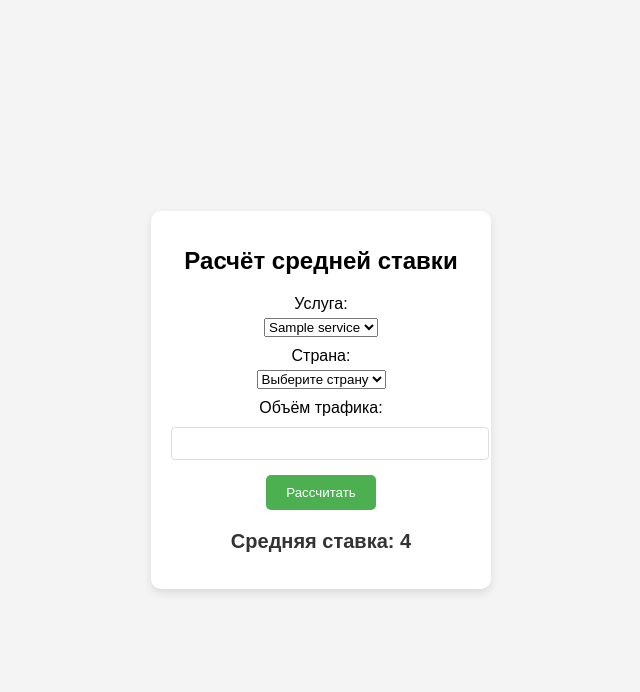
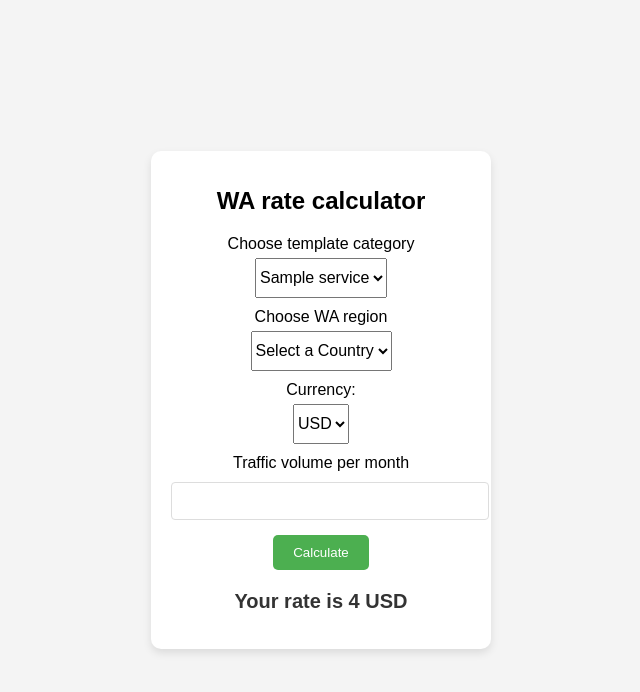
Before and after one commit to FelixSpiritus/Ratescalc, a Flask app: template templates/index.html in a window 1280 px wide. Shown: the top 692 px of the page, without its empty margins (319-959 px from the left). Run offline with Flask 3, Linux system fonts and the light colour scheme; the template is opened without the code that fills it: most values are stand-ins (such as "Sample title", 1, 10 or a date in 2020); parts of the project's set-up code (start-up, migrations or seed data) failed here and were passed over.

Commit message:
Updated All

```diff
--- a/app.py
+++ b/app.py
@@ -3,29 +3,32 @@ import pandas as pd
 import os
 
 app = Flask(__name__)
-
 current_dir = os.path.dirname(os.path.abspath(__file__))
-file_path = os.path.join(current_dir, '1.xlsx')
+file_path = os.path.join(current_dir, '2.xlsx')
 
 # Загрузка данных
 df = pd.read_excel(file_path)
 df['max_vol'] = pd.to_numeric(df['max_vol'].replace('--', 'inf'), errors='coerce').astype(float)
-df = df[['service', 'country', 'min_vol', 'max_vol', 'rates']]
+df.rename(columns={'Currency': 'currency'}, inplace=True)
+df = df[['service', 'currency', 'country', 'min_vol', 'max_vol', 'rates']]
 df = df.dropna()
 df['service'] = df['service'].str.strip().str.replace('"', '')
 df['country'] = df['country'].str.strip().str.replace('"', '').str.replace('\n', ' ')
 
-# Получаем уникальные услуги для выпадающего списка service
+# Получаем уникальные услуги и валюты для выпадающего списка
 services = df['service'].unique()
+currencies = df['currency'].unique()
 
 # Функция для получения доступных стран для выбранной услуги
 def get_countries_for_service(service):
     return df[df['service'] == service]['country'].unique()
 
-def calc_rates(df, service_name, country_name, traffic_volume):
-    fd = df[(df['service'] == service_name) & (df['country'] == country_name)]
+# Функция для расчета средней ставки
+def calc_rates(df, service_name, country_name, traffic_volume, currency):
+    # Фильтруем по выбранной валюте
+    fd = df[(df['service'] == service_name) & (df['country'] == country_name) & (df['currency'] == currency)]
     total_cost = 0.0
-    remaining_volume = traffic_volume
+    remaining_volume = float(traffic_volume)  # Преобразуем в float для корректных вычислений
     fd = fd.sort_values('min_vol').reset_index(drop=True)
     for _, row in fd.iterrows():
         if remaining_volume <= 0:
@@ -38,36 +41,46 @@ def calc_rates(df, service_name, country_name, traffic_volume):
         if applicable_volume > 0:
             total_cost += applicable_volume * rate
             remaining_volume -= applicable_volume
-    return round(total_cost / traffic_volume, 5)  # Форматируем до 5 знаков
+    return round(total_cost / traffic_volume, 5), currency
 
 @app.route('/', methods=['GET', 'POST'])
 def index():
-    avg_rate = None
-    service_selected = "Utility"  # Устанавливаем значение по умолчанию на "Utility"
-    country_selected = None
-    traffic_volume = None
-    countries = get_countries_for_service(service_selected)  # Получаем страны для "Utility"
+    avg_rate = None  # По умолчанию нет средней ставки
+    service_selected = request.form.get('service', 'Utility')  # Устанавливаем значение по умолчанию
+    country_selected = request.form.get('country', None)
+    currency_selected = request.form.get('currency', 'USD')  # Валюта по умолчанию
+    traffic_volume = request.form.get('traffic_volume', None)
 
-    if request.method == 'POST':
-        service_selected = request.form['service']
-        country_selected = request.form['country']
-        traffic_volume = int(request.form['traffic_volume'])
-        countries = get_countries_for_service(service_selected)  # Обновляем страны для выбранной услуги
+    # Преобразуем traffic_volume в целое число (если оно не пустое)
+    if traffic_volume:
+        try:
+            traffic_volume = int(traffic_volume)
+        except ValueError:
+            traffic_volume = None  # Если преобразование не удалось, установим значение в None
 
-        avg_rate = calc_rates(df, service_selected, country_selected, traffic_volume)
+    countries = get_countries_for_service(service_selected)  # Получаем страны для выбранной услуги
+
+    currency = currency_selected
+
+    if request.method == 'POST' and traffic_volume is not None:
+        avg_rate, currency = calc_rates(df, service_selected, country_selected, traffic_volume, currency_selected)
 
     return render_template('index.html',
                            avg_rate=avg_rate,
+                           currency=currency,
                            services=services,
+                           currencies=currencies,
                            countries=countries,
                            service_selected=service_selected,
                            country_selected=country_selected,
                            traffic_volume=traffic_volume)
+
 
 @app.route('/get_countries/<service>', methods=['GET'])
 def get_countries(service):
     countries = get_countries_for_service(service)
     return jsonify(countries=list(countries))
 
+# Запуск приложения
 if __name__ == '__main__':
-    app.run(debug=True)
+    app.run(debug=False)
--- a/templates/index.html
+++ b/templates/index.html
@@ -3,16 +3,17 @@
 <head>
     <meta charset="UTF-8">
     <meta name="viewport" content="width=device-width, initial-scale=1.0">
-    <title>Расчёт средней ставки</title>
+    <title>Average Rate Calculation</title>
     <link rel="stylesheet" href="{{ url_for('static', filename='style.css') }}">
     <script>
+        // Функция для обновления списка стран в зависимости от выбранной услуги
         function updateCountries() {
             var service = document.getElementById("service").value;
             fetch('/get_countries/' + service)
                 .then(response => response.json())
                 .then(data => {
                     var countrySelect = document.getElementById("country");
-                    countrySelect.innerHTML = '<option value="" disabled selected>Выберите страну</option>';  // Очистить текущий список
+                    countrySelect.innerHTML = '<option value="" disabled selected>Select a Country</option>';  // Очистить текущий список
                     data.countries.forEach(function(country) {
                         var option = document.createElement("option");
                         option.value = country;
@@ -20,36 +21,82 @@
                         countrySelect.appendChild(option);
                     });
                 });
+
+            // Очистить значение средней ставки при изменении поля
+            clearAvgRate();
+        }
+
+        // Функция для очистки средней ставки при изменении любого поля
+        function clearAvgRate() {
+            var avgRateElement = document.getElementById("avg_rate");
+            if (avgRateElement) {
+                avgRateElement.textContent = '';
+            }
         }
     </script>
+    <style>
+        /* Устанавливаем одинаковую высоту для всех полей ввода */
+        .form-input {
+            height: 40px;
+            font-size: 16px;
+            line-height: 40px;
+        }
+
+        input[type="number"] {
+            height: 40px;
+            font-size: 16px;
+            line-height: 40px;
+        }
+
+        select {
+            height: 40px;
+            font-size: 16px;
+            line-height: 40px;
+        }
+
+        /* Уменьшаем высоту для поля "Traffic volume per month" */
+        #traffic_volume {
+            height: 20px;
+            font-size: 16px;
+            line-height: 20px;
+        }
+    </style>
 </head>
 <body>
     <div class="container">
-        <h1>Расчёт средней ставки</h1>
+        <h1>WA rate calculator</h1>
         <form method="POST">
-            <label for="service">Услуга:</label>
-            <select id="service" name="service" required onchange="updateCountries()">
+            <label for="service">Choose template category</label>
+            <select id="service" name="service" class="form-input" required onchange="updateCountries(); clearAvgRate();">
                 {% for service in services %}
                     <option value="{{ service }}" {% if service == service_selected %}selected{% endif %}>{{ service }}</option>
                 {% endfor %}
             </select><br>
 
-            <label for="country">Страна:</label>
-            <select id="country" name="country" required>
-                <option value="" disabled selected>Выберите страну</option>
+            <label for="country">Choose WA region</label>
+            <select id="country" name="country" class="form-input" required onchange="clearAvgRate();">
+                <option value="" disabled selected>Select a Country</option>
                 {% for country in countries %}
                     <option value="{{ country }}" {% if country == country_selected %}selected{% endif %}>{{ country }}</option>
                 {% endfor %}
             </select><br>
 
-            <label for="traffic_volume">Объём трафика:</label>
-            <input type="number" id="traffic_volume" name="traffic_volume" value="{{ traffic_volume }}" required><br>
+            <label for="currency">Currency:</label>
+            <select id="currency" name="currency" class="form-input" required onchange="clearAvgRate();">
+                {% for currency in currencies %}
+                    <option value="{{ currency }}" {% if currency == currency_selected %}selected{% endif %}>{{ currency }}</option>
+                {% endfor %}
+            </select><br>
 
-            <button type="submit">Рассчитать</button>
+            <label for="traffic_volume">Traffic volume per month</label>
+            <input type="number" id="traffic_volume" name="traffic_volume" value="{{ traffic_volume }}" class="form-input" required onchange="clearAvgRate();"><br>
+
+            <button type="submit">Calculate</button>
         </form>
 
-        {% if avg_rate %}
-        <h2>Средняя ставка: {{ avg_rate }}</h2>
+        <!-- Здесь выводится средняя ставка только если она вычислена -->
+        {% if avg_rate is not none %}
+        <h2 id="avg_rate">Your rate is {{ avg_rate }} {{ currency }}</h2>
         {% endif %}
     </div>
 </body>
```
Also changed, not shown: 2 other files.
